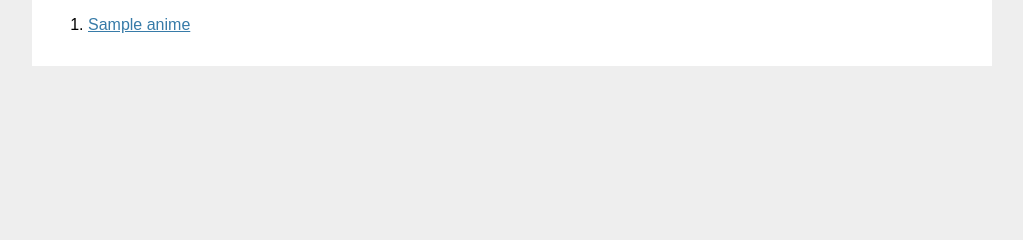
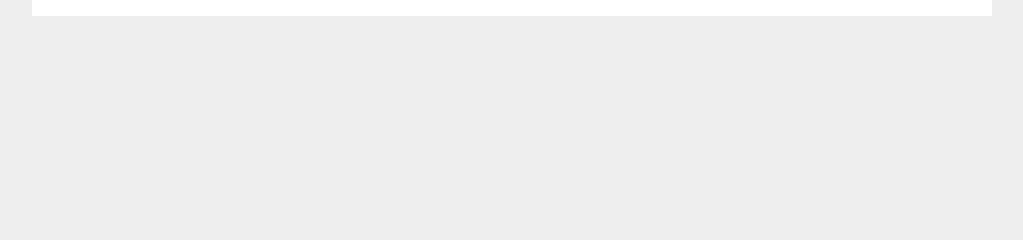
Before and after one commit to Andrewtcr/Anime-Rec-Web-App, a Flask app: template templates/anime_list.html in a window 1280 px wide. Shown: the part 168-408 px from the top of the page, without its empty margins (128-1151 px from the left). Run offline with Flask 2, Linux system fonts and the light colour scheme; the template is opened without the code that fills it: most values are stand-ins (such as "Sample title", 1, 10 or a date in 2020); parts of the project's set-up code (start-up, migrations or seed data) failed here and were passed over.

Commit message:
anime_list fix

```diff
--- a/templates/anime_list.html
+++ b/templates/anime_list.html
@@ -23,11 +23,4 @@
     </tr>
     {% endfor %}
   </table>
-  <ol>
-    {% for anime in animes %}
-    <li>
-      <a href={{ "/anime?anime_id={}".format(anime[0]) }}>{{anime[1]}}</a>
-    </li>
-    {% endfor %}
-  </ol>
 {% endblock %}
```
